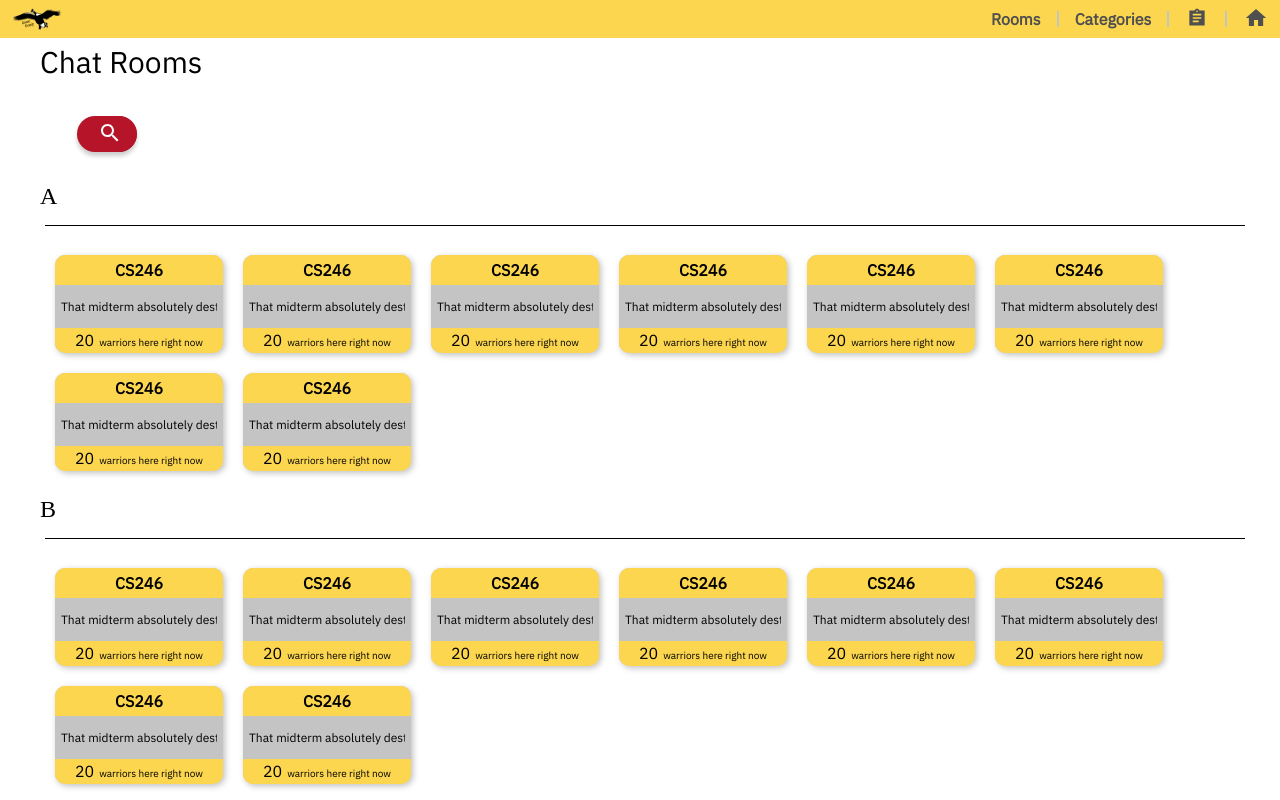
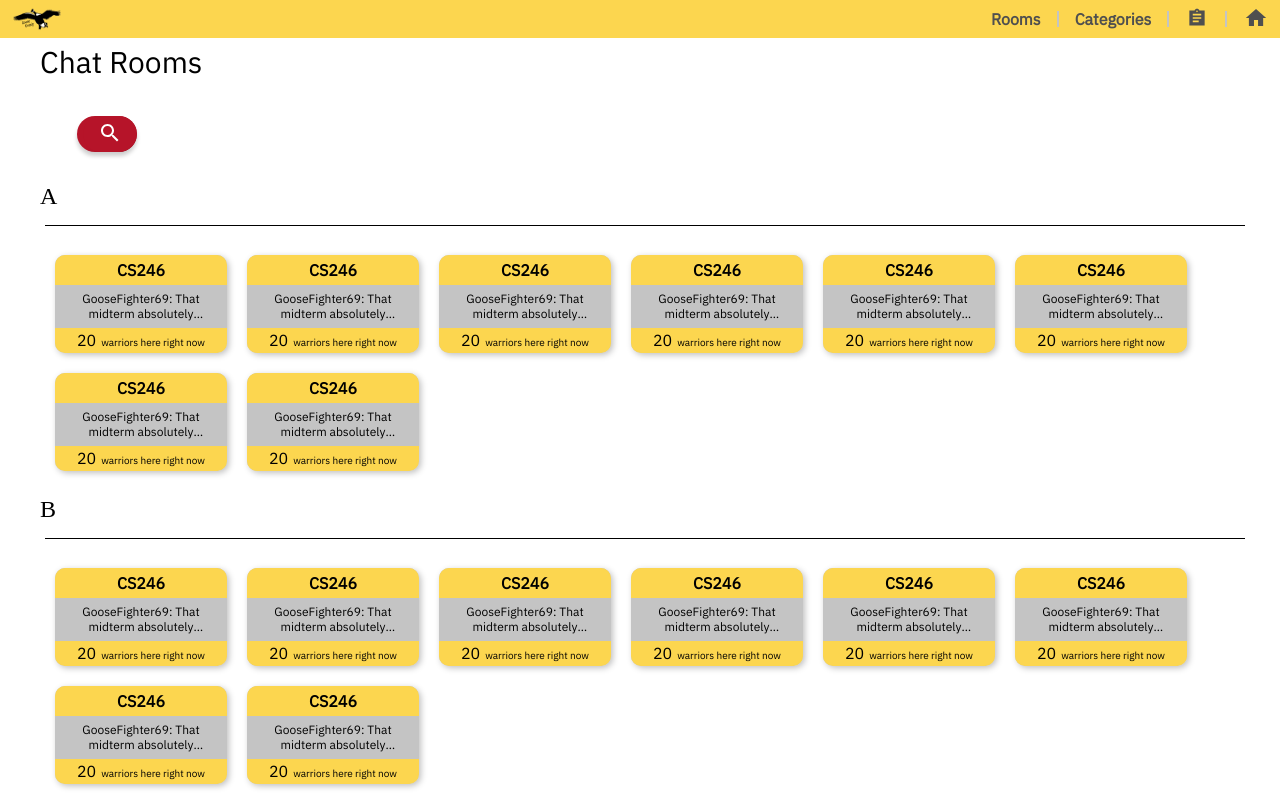
Before and after one commit to HarshSheth1128/Goose-Gossip, a React (Create React App) app: page /app/chats in a window 1280 px wide. Shown: the top 800 px of the page. Built offline with nearby package versions, Linux system fonts and the light colour scheme.

Commit message:
minor css fixes

```diff
--- a/src/common/Buttons/ChatRoomButton.css
+++ b/src/common/Buttons/ChatRoomButton.css
@@ -4,8 +4,10 @@
 }
 
 .ChatRoomButtonRoot {
-    width: 168px;
-    height: 98px;
+    min-width: 168px;
+    min-height: 98px;
+    max-width: 172px;
+    max-height: 102px;
     /*background-color:#c4c4c4;*/
     border-radius: 10px;
     position: relative;
@@ -25,6 +27,7 @@
     position: absolute;
     border-radius: 10px;
     z-index: -2;
+    transition: 0.5s ease-out;
 }
 
 .ChatRoomButtonRoot:before {
@@ -123,6 +126,7 @@
     font-size: 12px;
     font-weight: normal ;
     margin-top: 5px;
+    flex-wrap: wrap;
 }
 
 .line-clamp {
--- a/src/pages/HomePage/HomePage.css
+++ b/src/pages/HomePage/HomePage.css
@@ -85,10 +85,12 @@
     color: #2191FB;
     padding: 0;
     cursor: pointer;
+    transition: 0.5s ease-out;
 }
 
 #ViewAllLink:hover{
     color: red;
+    transition: 0.15s ease-in;
 }
 
 .BottomContentContainer {
--- a/src/pages/ViewPage/ViewPage.css
+++ b/src/pages/ViewPage/ViewPage.css
@@ -29,7 +29,6 @@
 
 .CategoryListHolder{
     display: flex;
-    white-space: pre;
     margin: 5px;
     margin-top: 25px;
     flex-direction: row;
@@ -56,15 +55,6 @@
     font-size: 1.5em;
 }
 
-.CategoryListHolder{
-    display: flex;
-    white-space: pre;
-    margin: 5px;
-    margin-top: 25px;
-    flex-direction: row;
-    flex-wrap: wrap;
-}
-
 .CategoryListHolder::before {
     content: '';
     position: absolute;
--- a/src/pages/ViewPage/ViewPage.jsx
+++ b/src/pages/ViewPage/ViewPage.jsx
@@ -34,7 +34,7 @@ class ViewPage extends Component {
                 List: new Array(8).fill({
                     name: "CS246",
                     memberCount: 20,
-                    lastMessage: "That midterm absolutely destroyed my faith in waterloo"
+                    lastMessage: "GooseFighter69: That midterm absolutely destroyed my faith in waterloo"
                 })
             })
         };
@@ -58,7 +58,7 @@ class ViewPage extends Component {
     };
 
     componentWillUnmount() {
-        window.removeEventListener('scroll', window.addEventListener('scroll', e => this.handleNavigation(e)));
+        window.removeEventListener('scroll', (e => this.handleNavigation(e)));
     }
 
     handleSubmit = (nextPage) => {
```
